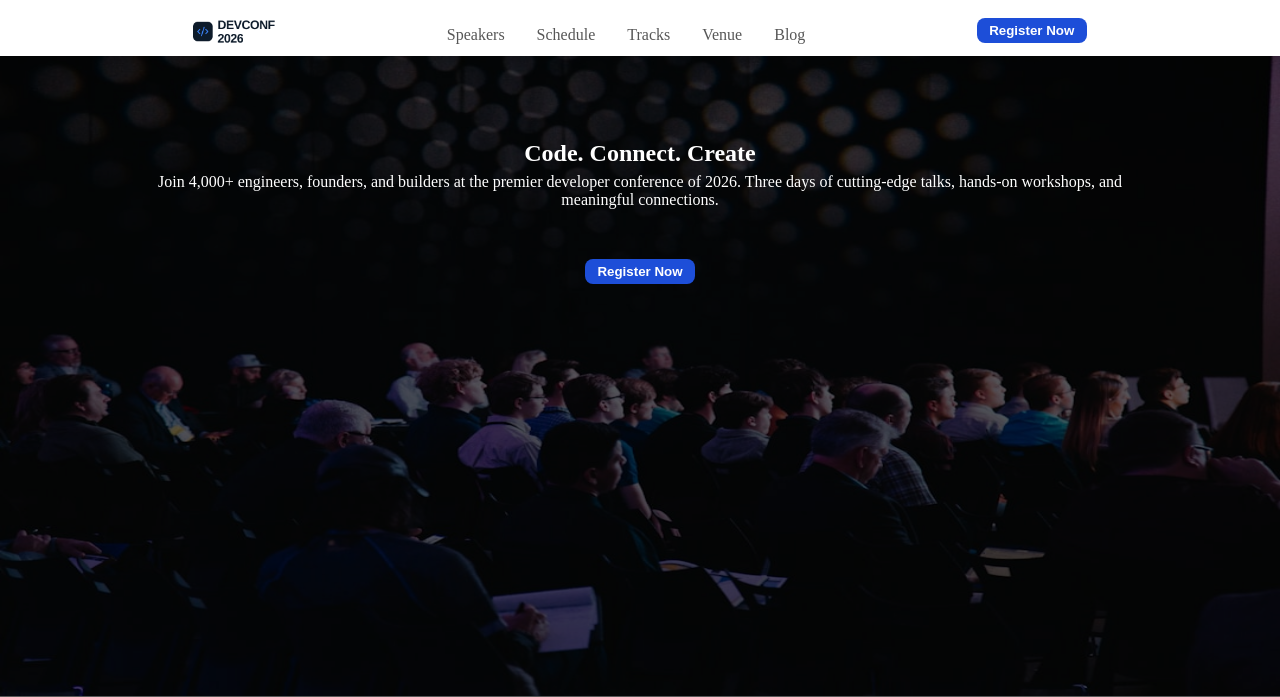
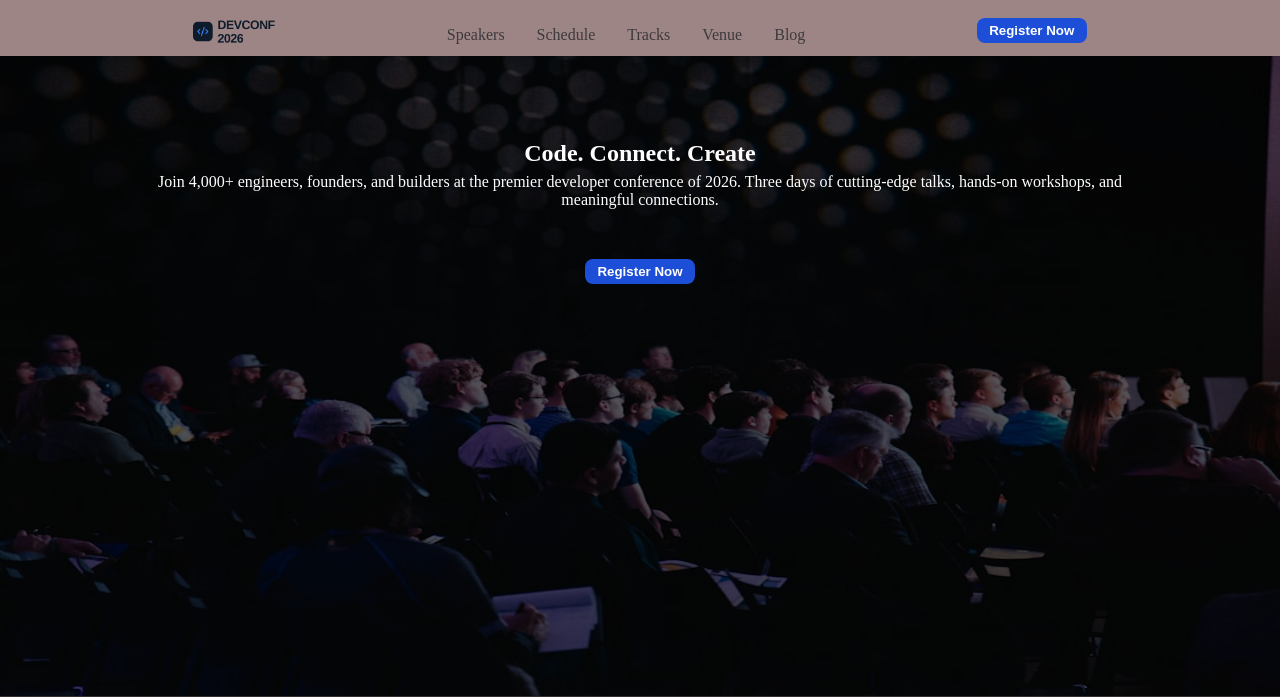
Before and after one commit to sahidverse/assignment-1, a plain HTML site: page index.html in a window 1280 px wide. Shown: the top 697 px of the page. Drawn offline with Linux system fonts and the light colour scheme.

Commit message:
bg changed

```diff
--- a/style.css
+++ b/style.css
@@ -4,7 +4,7 @@
 
 }
 body{
-    background: white;
+    background: rgb(158, 133, 133);
 }
 
 /* nav css start here */
@@ -30,7 +30,7 @@ nav {
 
 ul li a {
     text-decoration: none;
-    color: #575757;
+    color: #0e161bad;
 }
 
 .common-btn {
```
